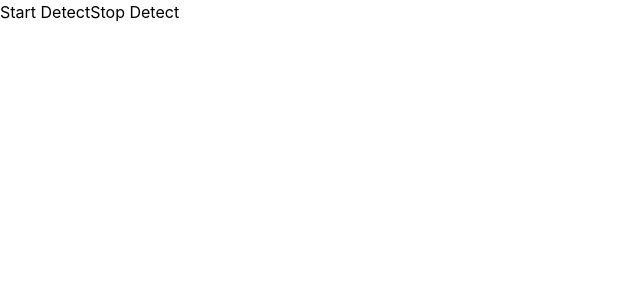
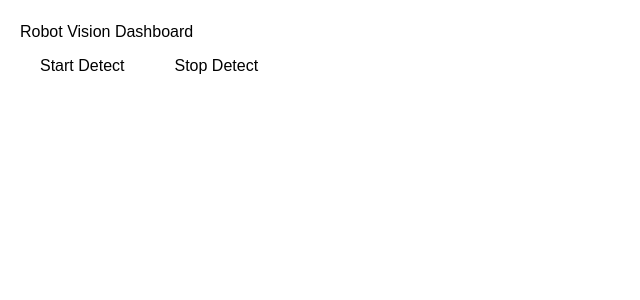
Before and after one commit to aparikh27/BAI, a React (Vite) app in the folder frontend/: page / in a window 1280 px wide. Shown: the top 300 px of the page, without its empty margins (0-640 px from the left). Built offline with nearby package versions, Linux system fonts and the light colour scheme.

Commit message:
Move streaming to dashboard instead of seperate window

```diff
--- a/frontend/src/App.tsx
+++ b/frontend/src/App.tsx
@@ -1,12 +1,17 @@
+import { useState } from "react";
+
 function App() {
+  // 1. Add state to track if the camera is running
+  const [isStreaming, setIsStreaming] = useState(false);
 
   const detect = async () => {
     console.log("Sending start detect request...");
     const request = {
       source: 0,
       confidence: 0.5
-    }
+    };
 
+    try {
       const response = await fetch("http://127.0.0.1:8000/api/detect", {
         method: "POST",
         headers: {
@@ -16,29 +21,62 @@ function App() {
       });
 
       const data = await response.json();
+      console.log(data);
 
-    console.log(data);
+      // 2. If backend successfully started, turn the UI stream on
+      if (response.ok) {
+        setIsStreaming(true);
+      }
+    } catch (error) {
+      console.error("Error starting detection:", error);
+    }
   };
 
   const stopDetect = async () => {
     console.log("Sending stop detect request");
+    try {
       const response = await fetch("http://127.0.0.1:8000/api/stopDetect", {
         method: "POST",
         headers: {
           "Content-Type": "application/json",
         },
       });
+
       const data = await response.json();
       console.log(data);
 
+      // 3. Turn the UI stream off
+      setIsStreaming(false);
+    } catch (error) {
+      console.error("Error stopping detection:", error);
     }
-
-
+  };
 
   return (
-    <div>
-      <button onClick={detect}>Start Detect</button>
-      <button onClick={stopDetect}>Stop Detect</button>
+    <div style={{ padding: "20px", fontFamily: "sans-serif" }}>
+      <h2>Robot Vision Dashboard</h2>
+
+      <div style={{ marginBottom: "20px" }}>
+        <button onClick={detect} style={{ marginRight: "10px", padding: "10px 20px" }}>Start Detect</button>
+        <button onClick={stopDetect} style={{ padding: "10px 20px" }}>Stop Detect</button>
+      </div>
+
+      {/* 4. Conditionally render the image tag when streaming is true */}
+      {isStreaming && (
+        <div style={{ border: "2px solid #333", padding: "10px", display: "inline-block", borderRadius: "10px" }}>
+          <h3 style={{ marginTop: 0 }}>Live Camera Feed</h3>
+
+          {/* PRO TIP: We add ?t=${Date.now()} to the end of the URL.
+            This forces the browser to open a fresh connection every time you press Start,
+            preventing annoying browser caching bugs when starting/stopping the stream!
+          */}
+          <img
+            src={`http://127.0.0.1:8000/api/video-feed?t=${Date.now()}`}
+            alt="Live YOLO Stream"
+            style={{ width: "100%", maxWidth: "640px", borderRadius: "8px" }}
+          />
+        </div>
+      )}
     </div>
   );
 }
```
Also changed, not shown: 1 other file (tests, documents, lock files or other folders). Lines whose indentation alone changed are shown as unchanged.
